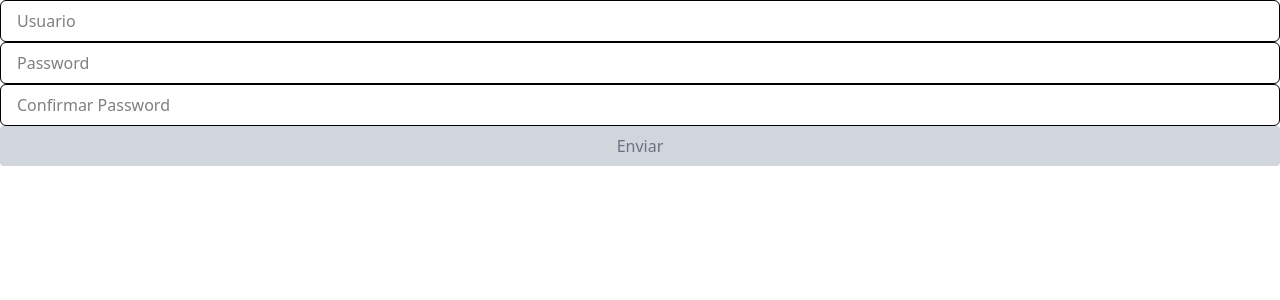
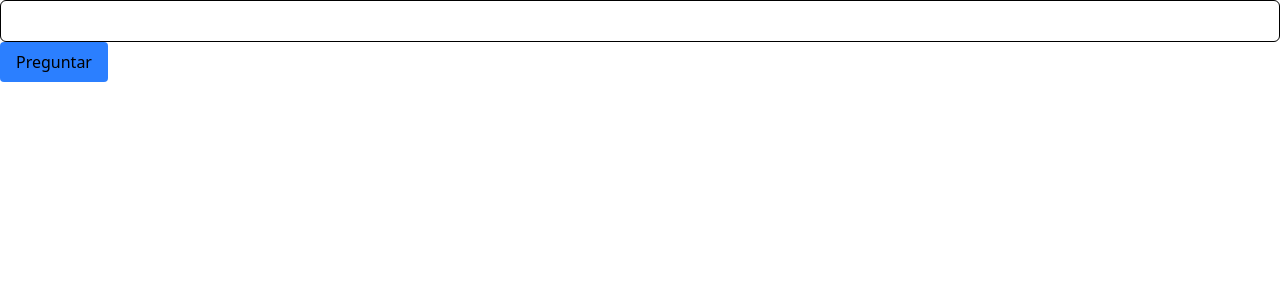
Before and after one commit to MirandaAd/web-d-react-avanzado, a React (Vite) app: page / in a window 1280 px wide. Shown: the top 300 px of the page. Built offline with nearby package versions, Linux system fonts and the light colour scheme.

Commit message:
Conexión con Api Ollama

```diff
--- a/package.json
+++ b/package.json
@@ -12,6 +12,7 @@
   "dependencies": {
     "@hookform/resolvers": "^5.2.1",
     "@tailwindcss/vite": "^4.1.11",
+    "axios": "^1.11.0",
     "react": "^19.1.0",
     "react-dom": "^19.1.0",
     "react-hook-form": "^7.62.0",
--- a/src/App.jsx
+++ b/src/App.jsx
@@ -1,10 +1,58 @@
+import { set, useForm } from 'react-hook-form'
+import { yupResolver } from '@hookform/resolvers/yup'
 import './index.css'
-import { BasicForm } from './components/BasicForm'
+import * as yup from 'yup'
+import axios from 'axios'
+import { useState } from 'react'
+
+const schema = yup.object({
+  userInput: yup
+    .string()
+    .min(3, 'El mensaje debe tener al menos 3 caracteres')
+    .required('El Mensaje es requerido'),
+})
 
 export const App = () => {
+  const { register, handleSubmit, formState: { errors } } = useForm({
+    resolver: yupResolver(schema)
+  })
+  // Guarda la respuesta de llama2
+  const [response, setResponse] = useState('')
+  const [loading, setLoading] = useState(false)
+  const handlePregunta = async (data) => {
+    console.log(data)
+    setLoading(true)
+    try {
+      const res = await axios.post('http://localhost:11434/api/generate', {
+        model: 'llama2',
+        prompt: data.userInput,
+        stream: false
+      })
+      setResponse(res.data.response)
+    } catch (error) {
+      console.error('error: ', error)
+    } finally {
+      setLoading(false)
+    }
+  }
+
   return (
-    <div>
-      <BasicForm />
-    </div>
+    <>
+      <form onSubmit={handleSubmit(handlePregunta)}>
+        <input
+          type='text'
+          {...register('userInput')}
+          className='w-full px-4 py-2 border rounded-md focus:outline-none focus:ring-2 focus:ring-blue-500'
+        />
+        {errors.userInput && <p>{errors.userInput.message}</p>}
+        <button
+          className='className={`w-full px-4 py-2 rounded trasnsition cursor-pointer bg-blue-500 hover:bg-blue-600`}'
+        >Preguntar
+        </button>
+      </form>
+      <div>
+        <p>{loading ? 'Cargando...' : response}</p>
+      </div>
+    </>
   )
 }
```
Also changed, not shown: 1 other file (tests, documents, lock files or other folders).
